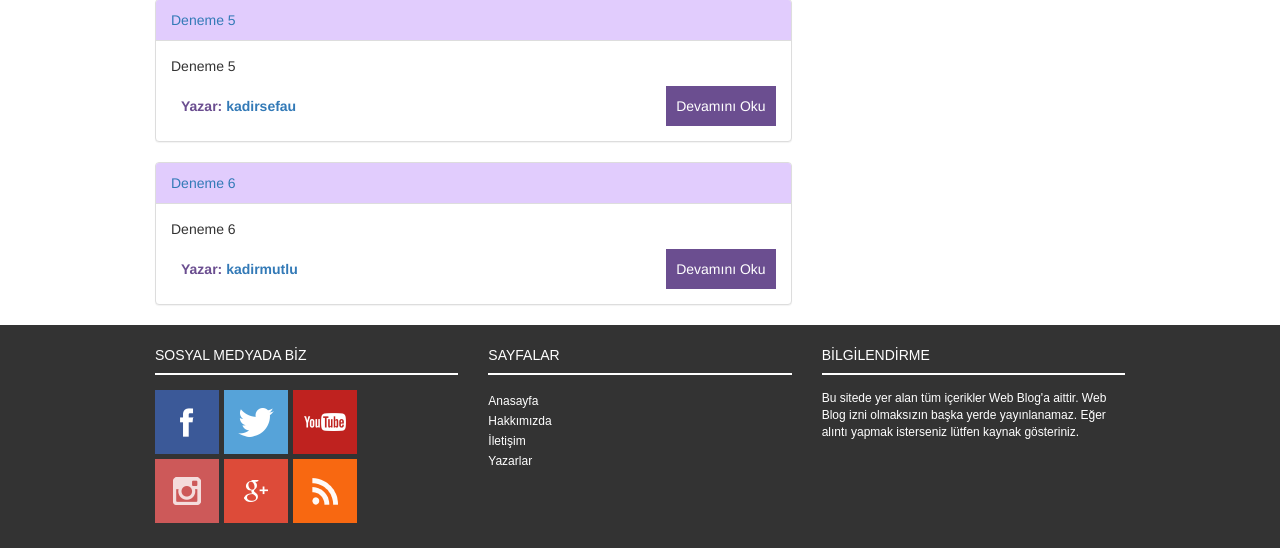
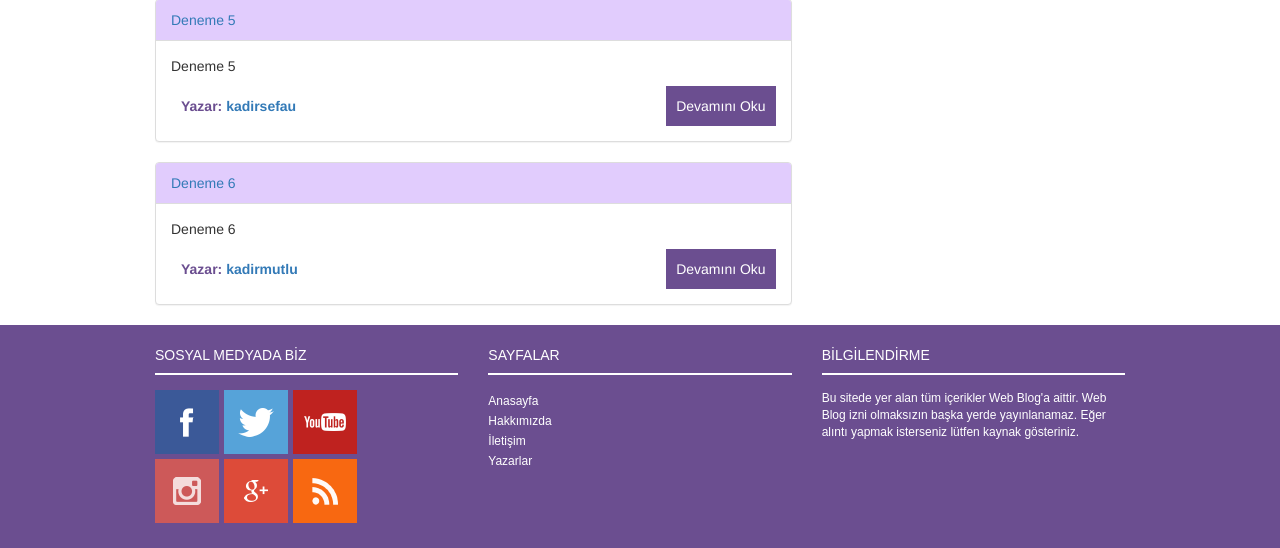
Before and after one commit to kadirsefaunal/wpgProje, a PHP site: page / in a window 1280 px wide. Shown: the part 1148-1696 px from the top of the page. Run offline with PHP 8.4, Linux system fonts and the light colour scheme; data comes from the database, SQL or seed files in the repository.

Commit message:
css dokunuşları yapıldı.

```diff
--- a/css/style.css
+++ b/css/style.css
@@ -15,13 +15,13 @@
 .liste {list-style: none; margin-left: -35px;}
 
 /* Footer */
-footer {background-color:#333; color:#FFF;}
+footer {background-color:#6B4E90; color:#FFF;}
 .sosyal{margin-bottom: 5px; margin-right: 1px; opacity: 1;}
 .sosyal:hover{opacity: 0.7;}
 .fbaslik{font-family: 'Bree Serif', sans-serif; font-size:14px;}
 .altmenu {list-style-type: none; margin: 0 auto; padding: 0px;}
 .altmenu >li>a{font-family: sans-serif; color:#FFF; font-size:12px; text-decoration: none;}
-.altmenu >li>a:hover{color: #6B4E90; transition-duration:0.5s;}
+.altmenu >li>a:hover{color: #1C053A; transition-duration:0.5s;}
 .cizgi {border-bottom: 2px solid #ffffff; margin-bottom: 15px; margin-top: 8px;}
 .altyazi {font-family: sans-serif; font-size: 12px; color: #FFF;}
 
```
